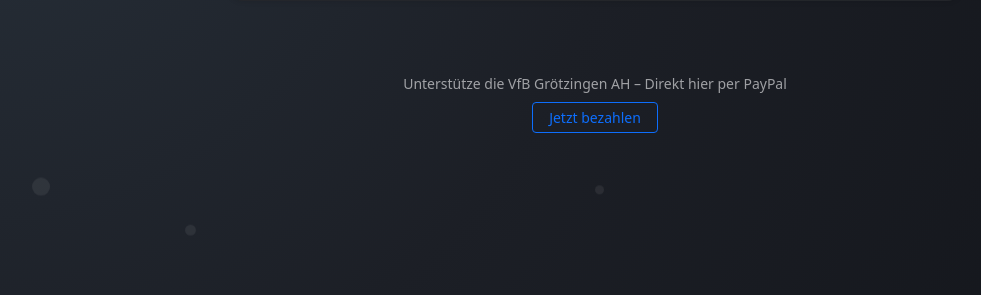
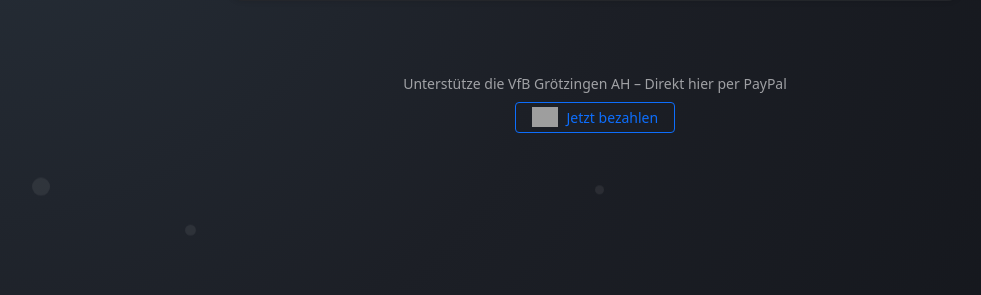
Before and after one commit to jbkunama1/hAI.VfBAHKaessle, a Flask app: page /about in a window 1280 px wide. Shown: the part 238-533 px from the top of the page, without its empty margins (45-1026 px from the left). Run offline with Flask 3, Linux system fonts and the light colour scheme; parts of the project's set-up code (start-up, migrations or seed data) failed here and were passed over; some libraries are stand-ins or nearby versions; grey boxes are pictures that could not be loaded.

Commit message:
Enhance PayPal button in footer with icon
Updated PayPal button to include an icon and improved alignment.

```diff
--- a/templates/base.html
+++ b/templates/base.html
@@ -96,11 +96,12 @@
   <footer class="footer-support text-center py-4 mt-5">
     <div class="container">
       <p class="mb-2 text-muted small">Unterstütze die VfB Grötzingen AH – Direkt hier per PayPal</p>
-      <a href="https://www.paypal.com/myaccount/transfer/homepage/pay?recipient=ah-vfb04@web.de&country.x=DE&locale.x=de_DE"
-         class="btn btn-outline-primary btn-sm px-3"
-         target="_blank" rel="noopener noreferrer">
-        Jetzt bezahlen
-      </a>
+    <a href="https://www.paypal.com/myaccount/transfer/homepage/pay?recipient=ah-vfb04@web.de&country.x=DE&locale.x=de_DE"
+   class="btn btn-outline-primary btn-sm px-3 d-inline-flex align-items-center gap-2"
+   target="_blank" rel="noopener noreferrer">
+  <img src="https://www.paypalobjects.com/webstatic/icon/pp258.png" alt="" height="20">
+  Jetzt bezahlen
+   </a>
     </div>
   </footer>
 
```
